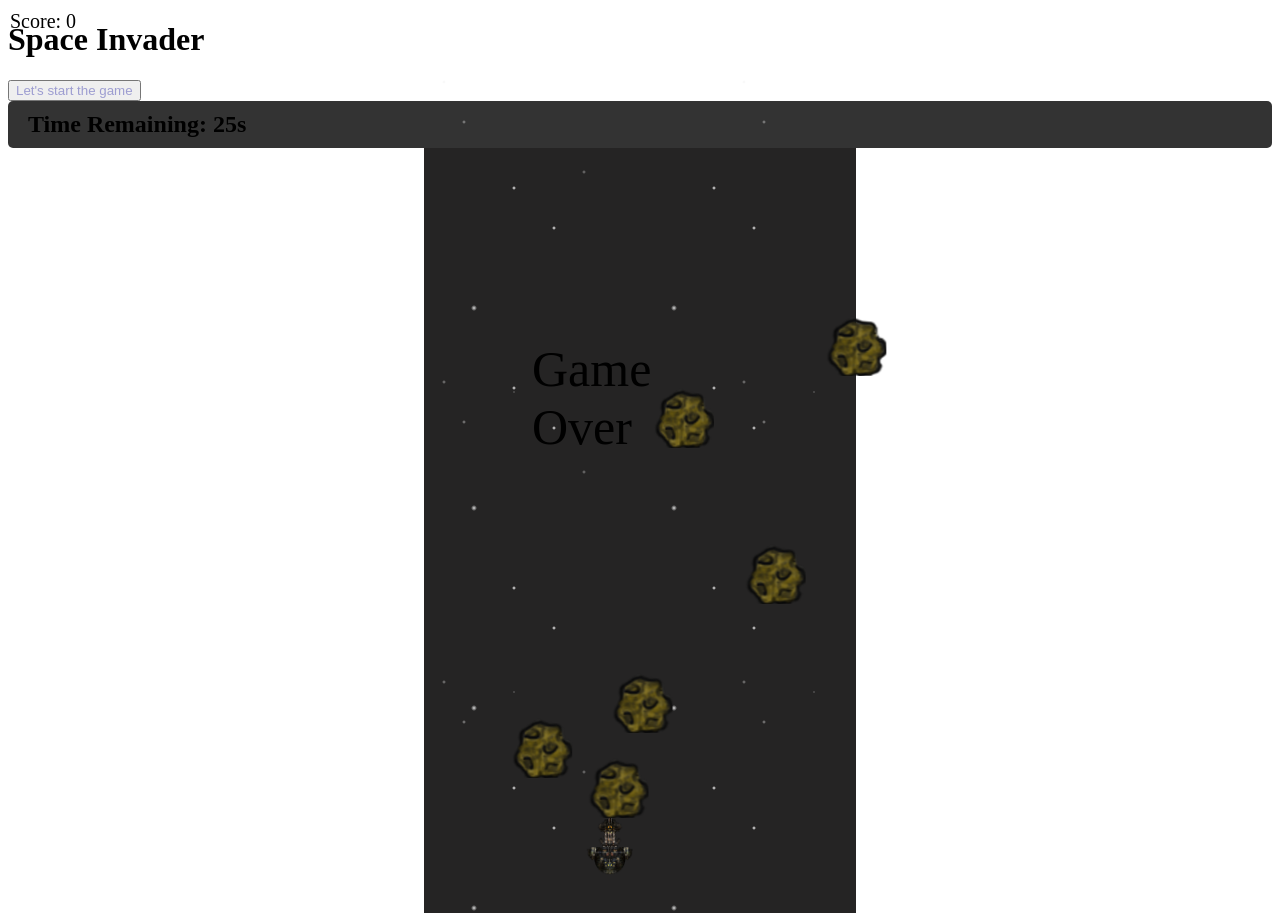
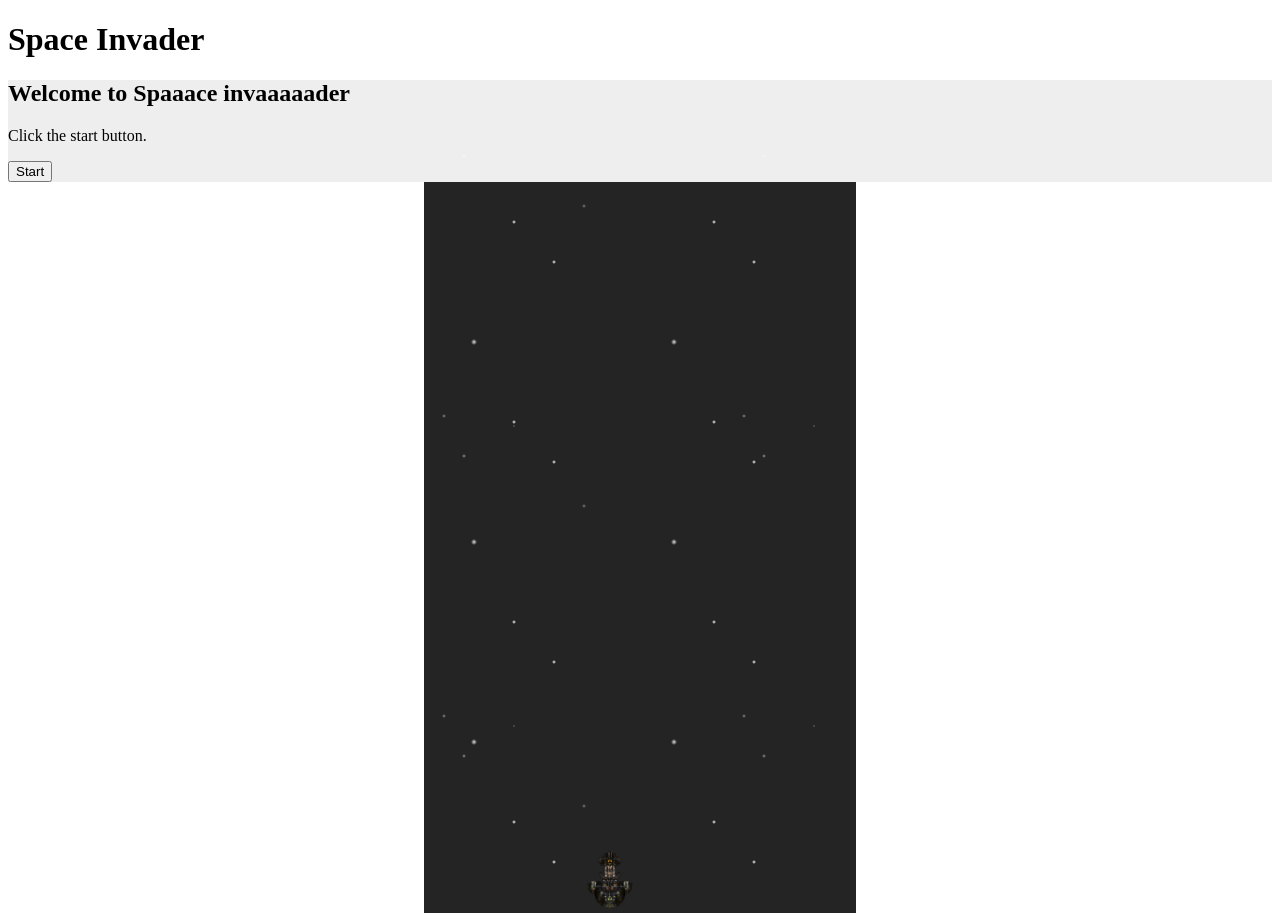
Before and after one commit to Tonio9802984/space-invaders, a plain HTML site: page index.html in a window 1280 px wide. Shown: the top 913 px of the page. Drawn offline with Linux system fonts and the light colour scheme.

Commit message:
solving the issue with the header

```diff
--- a/index.html
+++ b/index.html
@@ -11,13 +11,12 @@
   </head>
   <body>
     <header><h1>Space Invader</h1></header>
-    <dialog id="start-game">
-      <h1>let's go</h1>
-      <button>Start</button>
-    </dialog>
-    <section id="menu">
-      <button id="start-button">Let's start the game</button>
-    </section>
+    <div id="dialog" class="dialog">
+      <h2>Welcome to Spaaace invaaaaader</h2>
+      <p>Click the start button.</p>
+      <button id="close-dialog">Start</button>
+    </div>
+    <section id="menu"></section>
     <main class="stars">
       <div class="stars-back"></div>
       <div class="stars-middle"></div>
--- a/src/index.js
+++ b/src/index.js
@@ -1,16 +1,33 @@
 import { Spaceship } from "./space-ship.js";
 import { Asteroid } from "./asteroid.js";
 import { Bullet } from "./bullet.js";
-//
+
 export const gameArea = document.querySelector("main");
 export const speed = 10;
-
 let asteroids = [];
 let spaceship = new Spaceship(asteroids);
 let gameIsOver = false;
 let score = 0;
 let timeRemaining = 30; // set the initial timer to 30 secondes
 
+// Dialog setup
+const dialog = document.getElementById("dialog");
+const closeBtn = document.getElementById("close-dialog");
+
+function showDialog() {
+  dialog.style.display = "block";
+}
+
+function hideDialog() {
+  dialog.style.display = "none";
+}
+
+closeBtn.addEventListener("click", hideDialog);
+document.addEventListener("DOMContentLoaded", function () {
+  showDialog();
+});
+
+export function game() {
   function randomPosition() {
     const x = Math.floor(Math.random() * gameArea.clientWidth - Asteroid.width);
     const y = 50;
@@ -68,7 +85,7 @@ function moveAsteroids() {
     }
   }
 
-export function isCollide(a, b) {
+  function isCollide(a, b) {
     let aRect = a.getBoundingClientRect();
     let bRect = b.getBoundingClientRect();
 
@@ -95,6 +112,7 @@ function gameOver() {
     clearInterval(timeInterval);
   }
 
+  // Event listeners
   window.addEventListener("keydown", function (e) {
     if (!gameIsOver) {
       switch (e.key) {
@@ -181,3 +199,5 @@ function animate() {
   let timeInterval = displayTimeRemaining();
 
   animate();
+}
+document.getElementById("close-dialog").addEventListener("click", game);
--- a/src/space-ship.js
+++ b/src/space-ship.js
@@ -2,7 +2,7 @@ import { gameArea } from "./index.js";
 import { speed } from "./index.js";
 import { Asteroid } from "./asteroid.js";
 import { Bullet } from "./bullet.js";
-import { isCollide } from "./index.js";
+import { game } from "./index.js";
 export class Spaceship {
   // my space spaceship will have a method that will allow him to move in 4 direction
   // a method to set the initial position
@@ -43,7 +43,7 @@ export class Spaceship {
 
     // check collision with asteroids
     for (let asteroid of this.asteroids) {
-      if (isCollide(asteroid.element, bullet.element)) {
+      if (game.isCollide(asteroid.element, bullet.element)) {
         asteroid.destroy();
         bullet.destroy();
         this.bullets.splice(this.bullets.indexOf(bullet), 1);
--- a/src/style.css
+++ b/src/style.css
@@ -26,6 +26,11 @@ main {
   height: 60px;
   background-image: url("./img/ship.png");
   background-size: cover;
+}
+
+#dialog {
+  background-color: #eee;
+  display: flex;
 }
 
 .bullet {
```
Lines whose indentation alone changed are shown as unchanged.
